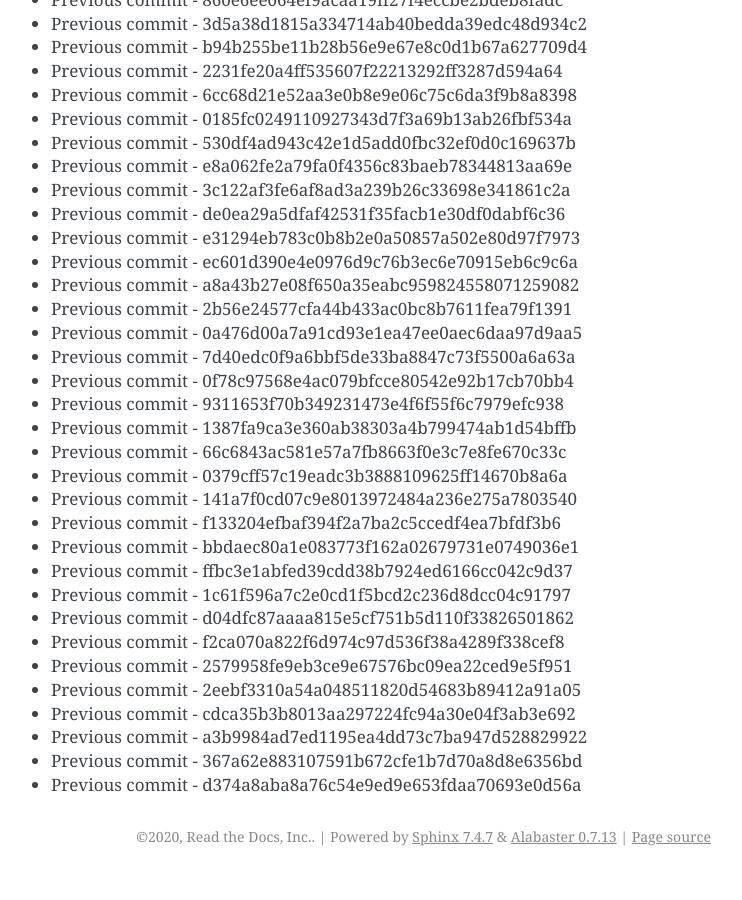
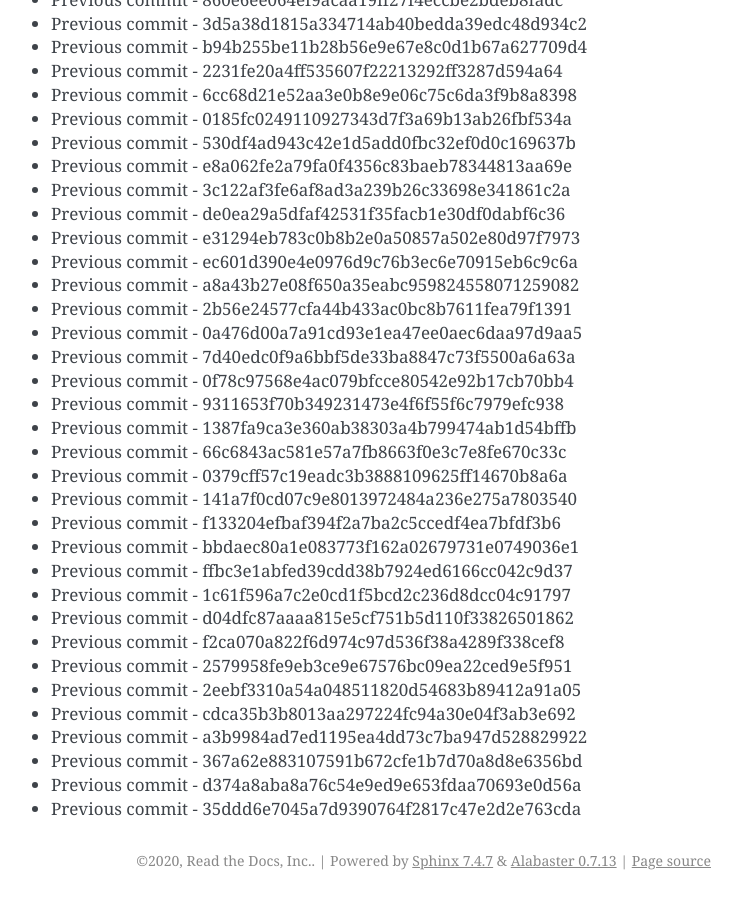
Before and after one commit to readthedocs/rtd-git-stresstest, a Sphinx documentation site: the page built from docs/updates.rst, in a window 1280 px wide and 900 px high, scrolled down 2036 px. Shown: the whole window, without its empty margins (399-1141 px from the left). Built offline with Sphinx 7.4.7, drawn with Linux system fonts in a browser that asks for light colours; before the commit the page ends 2912 px from its top, so only the background shows below that.

Commit message:
Generating commit from previous: 35ddd6e7045a7d9390764f2817c47e2d2e763cda

```diff
--- a/docs/updates.rst
+++ b/docs/updates.rst
@@ -117,3 +117,4 @@ It can be tested for any performance characteristics.
 * Previous commit - a3b9984ad7ed1195ea4dd73c7ba947d528829922
 * Previous commit - 367a62e883107591b672cfe1b7d70a8d8e6356bd
 * Previous commit - d374a8aba8a76c54e9ed9e653fdaa70693e0d56a
+* Previous commit - 35ddd6e7045a7d9390764f2817c47e2d2e763cda
```
